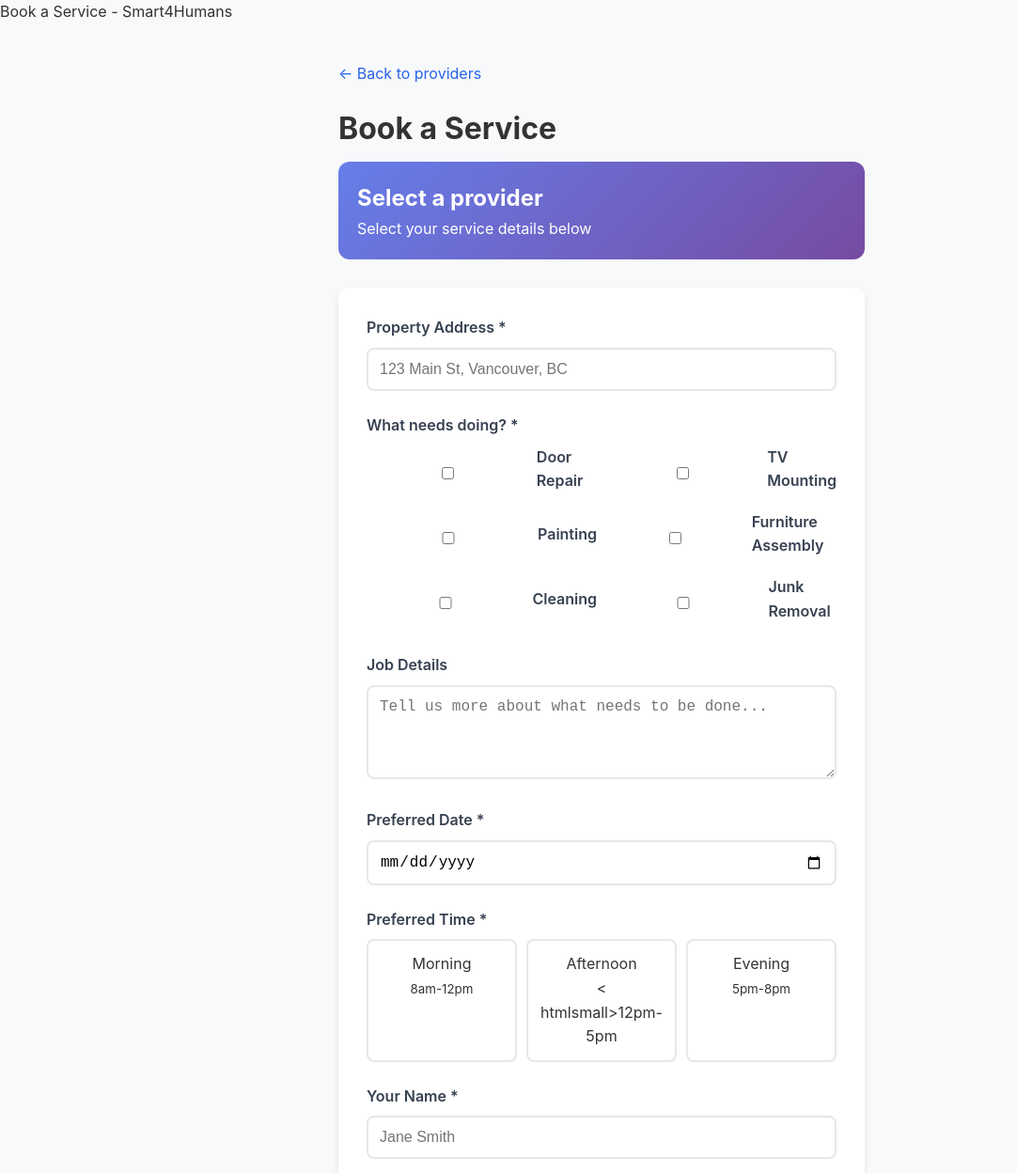
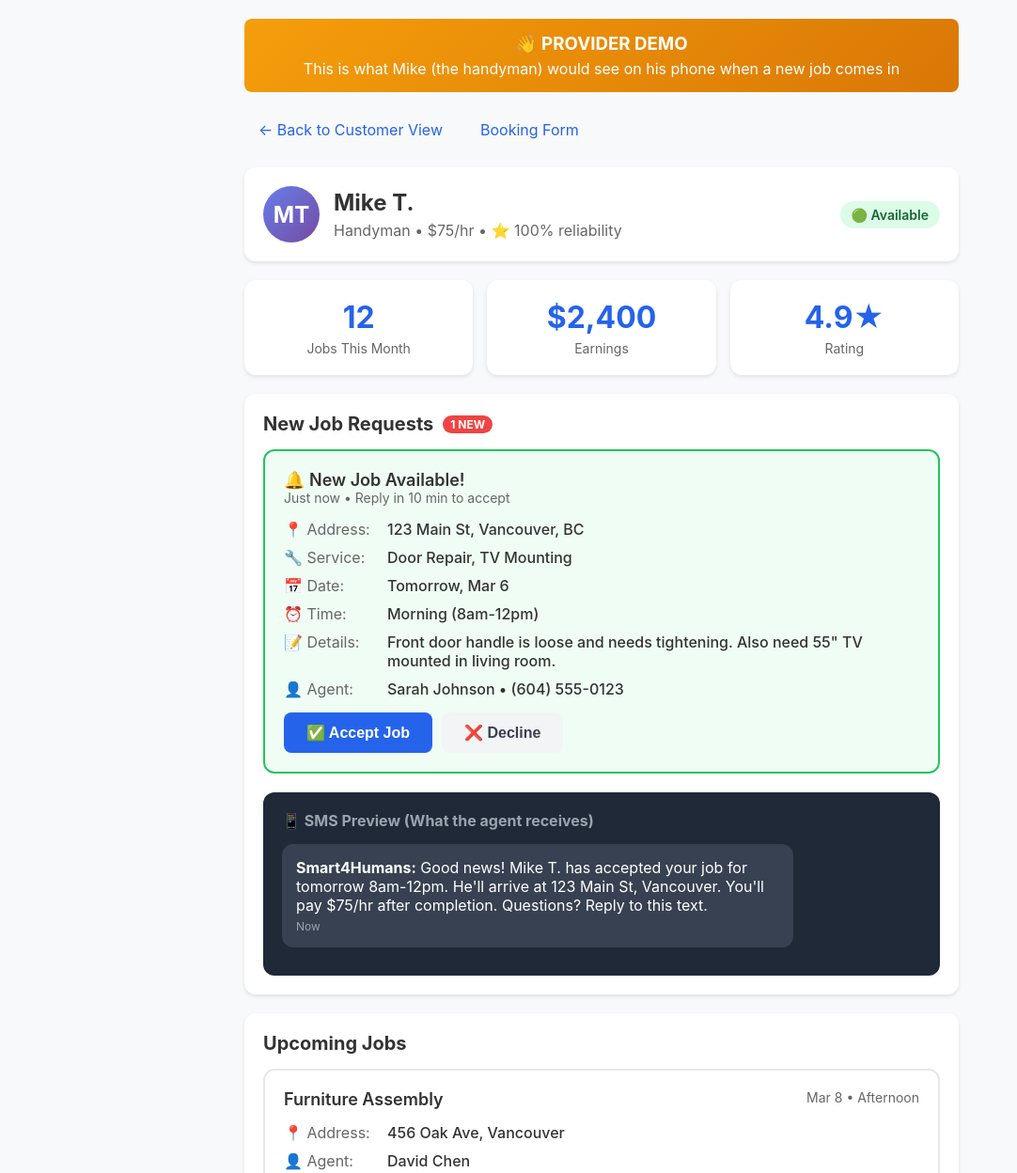
Before and after one commit to Smart4Humans/smart4humans.github.io, a plain HTML site: page book.html in a window 1280 px wide. Shown: the top 1248 px of the page at 94% size, without its empty margins (0-1082 px from the left). Drawn offline with Linux system fonts and the light colour scheme.

Commit message:
Update book.html for provider dashboard layout

```diff
--- a/book.html
+++ b/book.html
@@ -2,90 +2,184 @@
 <html lang="en">
 <head>
     <meta charset="UTF-8">
-    <meta name="viewport" content="width=device-width, initial-scale=1.0"
-    <title>Book a Service - Smart4Humans</title>
+    <meta name="viewport" content="width=device-width, initial-scale=1.0">
+    <title>Provider Dashboard - Smart4Humans</title>
     <style>
         * { margin: 0; padding: 0; box-sizing: border-box; }
-        body { font-family: -apple-system, BlinkMacSystemFont, 'Segoe UI', Roboto, sans-serif; line-height: 1.6; color: #333; background: #f8f9fa; }
-        .container { max-width: 600px; margin: 0 auto; padding: 40px 20px; }
-        .back-link { display: inline-block; margin-bottom: 20px; color: #2563eb; text-decoration: none; }
-        h1 { font-size: 32px; margin-bottom: 10px; }
-        .provider-info { background: linear-gradient(135deg, #667eea 0%, #764ba2 100%); color: white; padding: 20px; border-radius: 12px; margin-bottom: 30px; }
-        form { background: white; padding: 30px; border-radius: 12px; box-shadow: 0 4px 6px rgba(0,0,0,0.1); }
-        .form-group { margin-bottom: 24px; }
-        label { display: block; font-weight: 600; margin-bottom: 8px; color: #374151; }
-        input, textarea, select { width: 100%; padding: 12px; border: 2px solid #e5e7eb; border-radius: 8px; font-size: 16px; }
-        input:focus, textarea:focus { outline: none; border-color: #2563eb; }
-        textarea { min-height: 100px; resize: vertical; }
-        .checkbox-group { display: grid; grid-template-columns: repeat(2, 1fr); gap: 10px; }
-        .checkbox-item { display: flex; align-items: center; gap: 8px; }
-        .time-options { display: grid; grid-template-columns: repeat(3, 1fr); gap: 10px; }
-        .time-option { padding: 12px; border: 2px solid #e5e7eb; border-radius: 8px; text-align: center; cursor: pointer; transition: all 0.2s; }
-        .time-option:hover { border-color: #2563eb; }
-        .time-option.selected { background: #2563eb; color: white; border-color: #2563eb; }
-        .submit-btn { width: 100%; padding: 16px; background: #2563eb; color: white; border: none; border-radius: 8px; font-size: 18px; font-weight: 600; cursor: pointer; }
-        .submit-btn:hover { background: #1d4ed8; }
-        .note { margin-top: 20px; padding: 16px; background: #f0fdf4; border-left: 4px solid #22c55e; color: #166534; }
-        .success-message { display: none; background: white; padding: 40px; border-radius: 12px; box-shadow: 0 4px 6px rgba(0,0,0,0.1); text-align: center; }
-        .success-message h2 { color: #22c55e; font-size: 28px; margin-bottom: 20px; }
+        body { font-family: -apple-system, BlinkMacSystemFont, 'Segoe UI', Roboto, sans-serif; background: #f8f9fa; color: #333; }
+        .container { max-width: 800px; margin: 0 auto; padding: 20px; }
+        header { background: white; padding: 20px; border-radius: 12px; margin-bottom: 20px; box-shadow: 0 2px 4px rgba(0,0,0,0.1); display: flex; align-items: center; gap: 15px; }
+        .avatar { width: 60px; height: 60px; border-radius: 50%; background: linear-gradient(135deg, #667eea 0%, #764ba2 100%); display: flex; align-items: center; justify-content: center; color: white; font-size: 24px; font-weight: bold; }
+        .header-info h1 { font-size: 24px; margin-bottom: 5px; }
+        .header-info p { color: #666; }
+        .status-badge { background: #dcfce7; color: #166534; padding: 6px 12px; border-radius: 20px; font-size: 14px; font-weight: 600; margin-left: auto; }
+        .stats { display: grid; grid-template-columns: repeat(3, 1fr); gap: 15px; margin-bottom: 20px; }
+        .stat-card { background: white; padding: 20px; border-radius: 12px; text-align: center; box-shadow: 0 2px 4px rgba(0,0,0,0.1); }
+        .stat-number { font-size: 32px; font-weight: bold; color: #2563eb; }
+        .stat-label { color: #666; font-size: 14px; margin-top: 5px; }
+        .section { background: white; border-radius: 12px; padding: 20px; margin-bottom: 20px; box-shadow: 0 2px 4px rgba(0,0,0,0.1); }
+        .section h2 { font-size: 20px; margin-bottom: 15px; display: flex; align-items: center; gap: 10px; }
+        .badge { background: #ef4444; color: white; padding: 2px 8px; border-radius: 12px; font-size: 12px; }
+        .job-card { border: 2px solid #e5e7eb; border-radius: 12px; padding: 20px; margin-bottom: 15px; transition: all 0.2s; }
+        .job-card:hover { border-color: #2563eb; }
+        .job-card.new { border-color: #22c55e; background: #f0fdf4; }
+        .job-header { display: flex; justify-content: space-between; align-items: start; margin-bottom: 15px; }
+        .job-title { font-size: 18px; font-weight: 600; }
+        .job-time { color: #666; font-size: 14px; }
+        .job-details { display: grid; gap: 10px; margin-bottom: 15px; }
+        .detail-row { display: flex; gap: 10px; }
+        .detail-label { color: #666; min-width: 100px; }
+        .detail-value { font-weight: 500; }
+        .job-actions { display: flex; gap: 10px; }
+        .btn { padding: 12px 24px; border-radius: 8px; border: none; font-weight: 600; cursor: pointer; font-size: 16px; }
+        .btn-primary { background: #2563eb; color: white; }
+        .btn-primary:hover { background: #1d4ed8; }
+        .btn-secondary { background: #f3f4f6; color: #374151; }
+        .btn-secondary:hover { background: #e5e7eb; }
+        .sms-preview { background: #1f2937; color: white; padding: 20px; border-radius: 12px; margin-top: 20px; }
+        .sms-preview h3 { font-size: 16px; margin-bottom: 15px; color: #9ca3af; }
+        .sms-bubble { background: #374151; padding: 15px; border-radius: 12px; margin-bottom: 10px; max-width: 80%; }
+        .sms-bubble.sent { margin-left: auto; background: #2563eb; }
+        .sms-time { font-size: 12px; color: #9ca3af; margin-top: 5px; }
+        .demo-banner { background: linear-gradient(135deg, #f59e0b 0%, #d97706 100%); color: white; padding: 15px; text-align: center; border-radius: 8px; margin-bottom: 20px; }
+        .demo-banner h3 { margin-bottom: 5px; }
+        .nav { display: flex; gap: 10px; margin-bottom: 20px; }
+        .nav a { color: #2563eb; text-decoration: none; padding: 10px 15px; border-radius: 8px; }
+        .nav a:hover { background: #eff6ff; }
     </style>
 </head>
 <body>
     <div class="container">
-        <a href="index.html" class="back-link">← Back to providers</a>
-        <div id="booking-form">
-            <h1>Book a Service</h1>
-            <div class="provider-info">
-                <h2 id="provider-name">Loading...</h2>
-                <p id="provider-details">Select your service details below</p>
+        <div class="demo-banner">
+            <h3>👋 PROVIDER DEMO</h3>
+            <p>This is what Mike (the handyman) would see on his phone when a new job comes in</p>
+        </div>
+
+        <div class="nav">
+            <a href="index.html">← Back to Customer View</a>
+            <a href="book.html">Booking Form</a>
+        </div>
+
+        <header>
+            <div class="avatar">MT</div>
+            <div class="header-info">
+                <h1>Mike T.</h1>
+                <p>Handyman • $75/hr • ⭐ 100% reliability</p>
             </div>
-            <form id="service-form" action="https://formspree.io/f/mreyznvv" method="POST">
-                <input type="hidden" name="_subject" value="New Smart4Humans Booking!">
-                <div class="form-group"><label>Property Address *</label><input type="text" name="Address" placeholder="123 Main St, Vancouver, BC" required></div>
-                <div class="form-group"><label>What needs doing? *</label><div class="checkbox-group"><div class="checkbox-item"><input type="checkbox" name="Services" value="Door Repair"> <label>Door Repair</label></div><div class="checkbox-item"><input type="checkbox" name="Services" value="TV Mounting"> <label>TV Mounting</label></div><div class="checkbox-item"><input type="checkbox" name="Services" value="Painting"> <label>Painting</label></div><div class="checkbox-item"><input type="checkbox" name="Services" value="Furniture Assembly"> <label>Furniture Assembly</label></div><div class="checkbox-item"><input type="checkbox" name="Services" value="Cleaning"> <label>Cleaning</label></div><div class="checkbox-item"><input type="checkbox" name="Services" value="Junk Removal"> <label>Junk Removal</label></div></div></div>
-                <div class="form-group"><label>Job Details</label><textarea name="Details" placeholder="Tell us more about what needs to be done..."></textarea></div>
-                <div class="form-group"><label>Preferred Date *</label><input type="date" name="Date" required></div>
-                <div class="form-group"><label>Preferred Time *</label><div class="time-options"><div class="time-option" data-time="Morning (8am-12pm)">Morning<br><small>8am-12pm</small></div><div class="time-option" data-time="Afternoon (12pm-5pm)">Afternoon<br><
-htmlsmall>12pm-5pm</small></div><div class="time-option" data-time="Evening (5pm-8pm)">Evening<br><small>5pm-8pm</small></div></div><input type="hidden" name="Time" id="time-input" required></div>
-                <div class="form-group"><label>Your Name *</label><input type="text" name="Agent Name" placeholder="Jane Smith" required></div>
-                <div class="form-group"><label>Your Phone *</label><input type="tel" name="Agent Phone" placeholder="(604) 555-1234" required></div>
-                <div class="form-group"><label>Your Email</label><input type="email" name="Agent Email" placeholder="jane@example.com"></div>
-                <input type="hidden" name="Provider" id="provider-input">
-                <div class="note"><strong>What happens next?</strong><br>We'll confirm with the provider and text you within 10 minutes.</div>
-                <button type="submit" class="submit-btn">Submit Booking</button>
-            </form>
+            <div class="status-badge">🟢 Available</div>
+        </header>
+
+        <div class="stats">
+            <div class="stat-card">
+                <div class="stat-number">12</div>
+                <div class="stat-label">Jobs This Month</div>
+            </div>
+            <div class="stat-card">
+                <div class="stat-number">$2,400</div>
+                <div class="stat-label">Earnings</div>
+            </div>
+            <div class="stat-card">
+                <div class="stat-number">4.9★</div>
+                <div class="stat-label">Rating</div>
+            </div>
         </div>
-        <div id="success-message" class="success-message"><div style="font-size: 64px; margin-bottom: 20px;">✅</div><h2>Booking Received!</h2><p>We're matching you with <span id="success-provider"></span>.</p><p>You'll get a text confirmation within 10 minutes.</p><p style="margin-top: 20px;"><a href="index.html" style="color: #2563eb;">← Back to all providers</a></p></div>
+
+        <div class="section">
+            <h2>New Job Requests <span class="badge">1 NEW</span></h2>
+
+            <div class="job-card new" id="new-job">
+                <div class="job-header">
+                    <div>
+                        <div class="job-title">🔔 New Job Available!</div>
+                        <div class="job-time">Just now • Reply in 10 min to accept</div>
+                    </div>
+                </div>
+                <div class="job-details">
+                    <div class="detail-row">
+                        <span class="detail-label">📍 Address:</span>
+                        <span class="detail-value" id="job-address">123 Main St, Vancouver, BC</span>
+                    </div>
+                    <div class="detail-row">
+                        <span class="detail-label">🔧 Service:</span>
+                        <span class="detail-value" id="job-service">Door Repair, TV Mounting</span>
+                    </div>
+                    <div class="detail-row">
+                        <span class="detail-label">📅 Date:</span>
+                        <span class="detail-value" id="job-date">Tomorrow, Mar 6</span>
+                    </div>
+                    <div class="detail-row">
+                        <span class="detail-label">⏰ Time:</span>
+                        <span class="detail-value" id="job-time">Morning (8am-12pm)</span>
+                    </div>
+                    <div class="detail-row">
+                        <span class="detail-label">📝 Details:</span>
+                        <span class="detail-value" id="job-details">Front door handle is loose and needs tightening. Also need 55" TV mounted in living room.</span>
+                    </div>
+                    <div class="detail-row">
+                        <span class="detail-label">👤 Agent:</span>
+                        <span class="detail-value" id="job-agent">Sarah Johnson • (604) 555-0123</span>
+                    </div>
+                </div>
+                <div class="job-actions">
+                    <button class="btn btn-primary" onclick="acceptJob()">✅ Accept Job</button>
+                    <button class="btn btn-secondary" onclick="declineJob()">❌ Decline</button>
+                </div>
+            </div>
+
+            <div class="sms-preview">
+                <h3>📱 SMS Preview (What the agent receives)</h3>
+                <div class="sms-bubble">
+                    <strong>Smart4Humans:</strong> Good news! Mike T. has accepted your job for tomorrow 8am-12pm. He'll arrive at 123 Main St, Vancouver. You'll pay $75/hr after completion. Questions? Reply to this text.
+                    <div class="sms-time">Now</div>
+                </div>
+            </div>
+        </div>
+
+        <div class="section">
+            <h2>Upcoming Jobs</h2>
+            <div class="job-card">
+                <div class="job-header">
+                    <div class="job-title">Furniture Assembly</div>
+                    <div class="job-time">Mar 8 • Afternoon</div>
+                </div>
+                <div class="job-details">
+                    <div class="detail-row">
+                        <span class="detail-label">📍 Address:</span>
+                        <span class="detail-value">456 Oak Ave, Vancouver</span>
+                    </div>
+                    <div class="detail-row">
+                        <span class="detail-label">👤 Agent:</span>
+                        <span class="detail-value">David Chen</span>
+                    </div>
+                </div>
+                <div class="job-actions">
+                    <button class="btn btn-secondary">View Details</button>
+                </div>
+            </div>
+        </div>
     </div>
+
     <script>
-        const providers = {'mike-t': 'Mike T.', 'john-d': 'John D.', 'sarah-l': 'Sarah L.', 'david-k': 'David K.'};
+        // Load job data from URL params (simulated)
         const urlParams = new URLSearchParams(window.location.search);
-        const providerId = urlParams.get('provider');
-        const providerName = providers[providerId] || 'Select a provider';
-        document.getElementById('provider-name').textContent = providerName;
-        document.getElementById('provider-input').value = providerName;
-        document.getElementById('success-provider').textContent = providerName;
-        document.querySelectorAll('.time-option').forEach(option => {
-            option.addEventListener('click', function() {
-                document.querySelectorAll('.time-option').forEach(o => o.classList.remove('selected'));
-                this.classList.add('selected');
-                document.getElementById('time-input').value = this.dataset.time;
-            });
-        });
-        document.getElementById('service-form').addEventListener('submit', function(e) {
-            e.preventDefault();
-            const form = this;
-            fetch(form.action, {method: 'POST', body: new FormData(form), headers: {'Accept': 'application/json'}})
-            .then(response => {
-                if (response.ok) {
-                    document.getElementById('booking-form').style.display = 'none';
-                    document.getElementById('success-message').style.display = 'block';
-                } else {
-                    alert('Something went wrong. Please try again.');
-                }
-            });
-        });
-        document.getElementById('date').min = new Date().toISOString().split('T')[0];
+        if (urlParams.get('demo') === 'true') {
+            document.getElementById('job-address').textContent = urlParams.get('address') || '123 Main St, Vancouver, BC';
+            document.getElementById('job-service').textContent = urlParams.get('services') || 'Door Repair, TV Mounting';
+            document.getElementById('job-date').textContent = urlParams.get('date') || 'Tomorrow, Mar 6';
+            document.getElementById('job-time').textContent = urlParams.get('time') || 'Morning (8am-12pm)';
+            document.getElementById('job-details').textContent = urlParams.get('details') || 'Front door handle is loose...';
+            document.getElementById('job-agent').textContent = urlParams.get('agent') || 'Sarah Johnson • (604) 555-0123';
+        }
+
+        function acceptJob() {
+            alert('✅ Job accepted!\n\nIn the real app, this would:\n1. Notify the agent via SMS\n2. Add to your calendar\n3. Send you the job details via WhatsApp');
+            document.getElementById('new-job').style.borderColor = '#2563eb';
+        }
+
+        function declineJob() {
+            alert('❌ Job declined.\n\nThe agent will be notified to select another provider.');
+            document.getElementById('new-job').style.display = 'none';
+        }
     </script>
 </body>
 </html>
```
